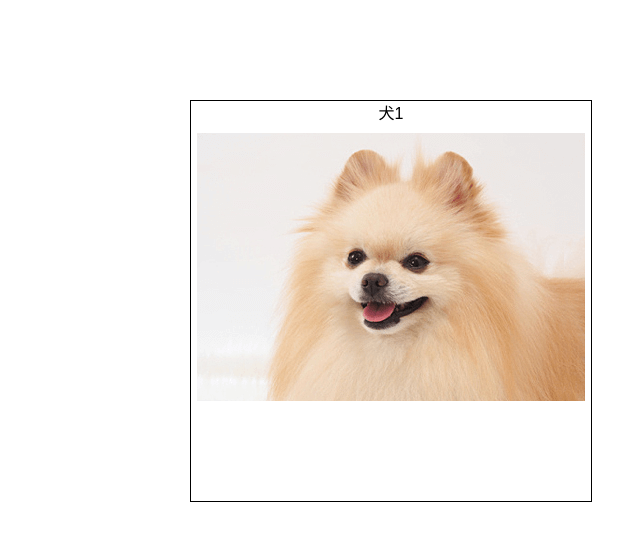
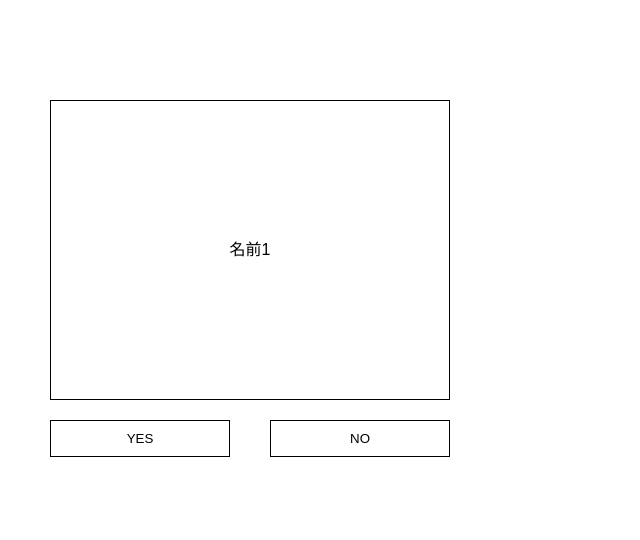
Before and after one commit to kf07/react, a React (Create React App) app: page / in a window 1280 px wide. Shown: the top 540 px of the page, without its empty margins (50-690 px from the left). Built offline with nearby package versions, Linux system fonts and the light colour scheme.

Commit message:
一人ずつ表示して YES NO

```diff
--- a/src/App.js
+++ b/src/App.js
@@ -1,112 +1,110 @@
 import React, {Component} from 'react';
 import './style.css';
-import img01 from './img/img01.jpg';
 
 class App extends Component {
     constructor(props) {
         super(props);
         this.state = {
             names: [
-                {name: '犬1', id: 0,select:0},
-                {name: '犬2', id: 1,select:0},
-                {name: '犬3', id: 2,select:0},
-                {name: '犬4', id: 3,select:0},
-                {name: '犬5', id: 4,select:0},
-                {name: '犬6', id: 5,select:0},
-                {name: '犬7', id: 6,select:0},
-                {name: '犬8', id: 7,select:0},
-                {name: '犬9', id: 8,select:0},
-                {name: '犬10', id: 9,select:0},
-                {name: '犬11', id: 10,select:0},
-                {name: '犬12', id: 11,select:0},
-                {name: '犬13', id: 12,select:0},
-                {name: '犬14', id: 13,select:0},
-                {name: '犬15', id: 14,select:0},
+                {name: '名前1', id: 0, select: 0},
+                {name: '名前2', id: 1, select: 0},
+                {name: '名前3', id: 2, select: 0},
+                {name: '名前4', id: 3, select: 0},
+                {name: '名前5', id: 4, select: 0},
+                {name: '名前6', id: 5, select: 0},
+                {name: '名前7', id: 6, select: 0},
+                {name: '名前8', id: 7, select: 0},
+                {name: '名前9', id: 8, select: 0},
+                {name: '名前10', id: 9, select: 0},
+                {name: '名前11', id: 10, select: 0},
+                {name: '名前12', id: 11, select: 0},
+                {name: '名前13', id: 12, select: 0},
+                {name: '名前14', id: 13, select: 0},
+                {name: '名前15', id: 14, select: 0},
             ],
+            count: 0,
         };
-        this.selectState = this.selectState.bind(this);
+        this.select = this.select.bind(this);
     }
-    selectState(props) {
+    select(props){
+        const value = (props);
+        const count = this.state.count;
         const names_copy = this.state.names.slice();
-        const selectNum = (props);
-        names_copy[selectNum].select = '1';
+        const namesLength = names_copy.length;
+        if( value === 'yes') {
+            names_copy[count].select = '1';
             this.setState({
                 names:names_copy
             })
         }
+        if( namesLength-1 <= count ) {
+            alert('もういないよ');
+        } else {
+            this.setState({
+                count: this.state.count + 1,
+            })
+        }
+    }
 
     render() {
         return (
-            <div>
-                <NameList names={this.state.names} selectState={this.selectState} />
-                <SelectedList names={this.state.names} />
+            <div className="wrapper">
+                <SelectList name={this.state.names[this.state.count]} />
+                <SelectBtns select={this.select} />
+                <NameList name={this.state.names} />
             </div>
-        );
+        )
     }
 }
 
-class SelectedList extends Component {
+class SelectList extends Component {
     render(){
-        const list = [];
-        const lists = this.props.names;
-        const listLength = lists.length;
-         for(let i=0; i<listLength; i++) {
-             if(lists[i].select == 1) {
-                 list.push(
-                     <li>{lists[i].name}</li>
+        const NameList = this.props.name;
+        return(
+            <p className="selectItem"><span>{NameList.name}</span></p>
         )
     }
 }
-        return(
-            <ul>
-                {list}
+
+class SelectBtns extends Component{
+    constructor(props) {
+        super(props);
+        this.handleClick = this.handleClick.bind(this);
+    }
+
+    handleClick(e) {
+        const value = e.target.getAttribute('value');
+        this.props.select(value);
+    }
+
+    render() {
+        return (
+            <ul className="selectBtns">
+                <li>
+                    <button type="btn" onClick={this.handleClick} value="yes">YES</button>
+                </li>
+                <li>
+                    <button type="btn" onClick={this.handleClick} value="no">NO</button>
+                </li>
             </ul>
         )
     }
 }
 
-class NameList extends Component {
-    constructor(props) {
-        super(props);
-        this.state = {
-            count: 0,
-        };
-        this.selectItem = this.selectItem.bind(this);
-    }
-    selectItem(props){
-        this.props.selectState(props);
-        let countinc = this.state.count;
-        countinc = countinc + 1;
-        this.setState({count:countinc})
-    }
 
-    render() {
-        let count = this.state.count;
-        return (
-            <ul className="select_list">
-                <NameItem count={count} name={this.props.names} selectItem={this.selectItem}/>
-            </ul>
+const NameList = (props) => {
+    const list = [];
+    const lists = props.name;
+    const listLength = lists.length;
+    for (let i = 0; i < listLength; i++) {
+        if (lists[i].select === '1') {
+            list.push(
+                <li key={i}>{lists[i].name}</li>
             )
         }
     }
-
-class NameItem extends Component {
-    constructor(props){
-        super(props);
-        this.handleClick = this.handleClick.bind(this);
-    }
-
-    handleClick(e){
-        const select = e.target.getAttribute('data-number');
-        this.props.selectItem(select);
-    }
-
-    render() {
-        const itemNum = this.props.count;
-        return(
-            <li onClick={this.handleClick} className="select_list_item" data-number={itemNum}><span className="item_text" data-number={itemNum}>{this.props.name[this.props.count].name} </span><img src={img01} data-number={itemNum} /></li>
+    return (
+        <p>{list}</p>
     )
 }
-}
-
 export default App;
--- a/src/style.css
+++ b/src/style.css
@@ -1,19 +1,48 @@
-.select_list {
-    display: flex;
-    width: 800px;
-    margin: auto;
-    padding: 100px 0 0;
+.wrapper {
+    padding: 100px;
 }
 
-.select_list_item {
+.selectItem {
     width: 400px;
+    display: flex;
+    align-items: center;
+    height: 300px;
+    text-align: center;
+    justify-content: center;
+    border: 1px solid #000;
+    margin: 0 0 20px;
+}
+
+
+.selectBtns {
+    width: 400px;
+    display: flex;
+    justify-content: space-between;
+}
+
+.selectBtns li {
+    width: 180px;
     text-align: center;
     border: 1px solid #000;
-    min-height: 400px;
-    cursor: pointer;
 }
 
-.item_text {
-    padding: 5px;
+.selectBtns button {
+    width: 100%;
+    padding: 10px 0;
     display: block;
 }
+
+*,
+*:before,
+*:after {
+    box-sizing: border-box;
+}
+
+button{
+    background-color: transparent;
+    border: none;
+    cursor: pointer;
+    outline: none;
+    padding: 0;
+    appearance: none;
+}
```
Lines whose indentation alone changed are shown as unchanged.
